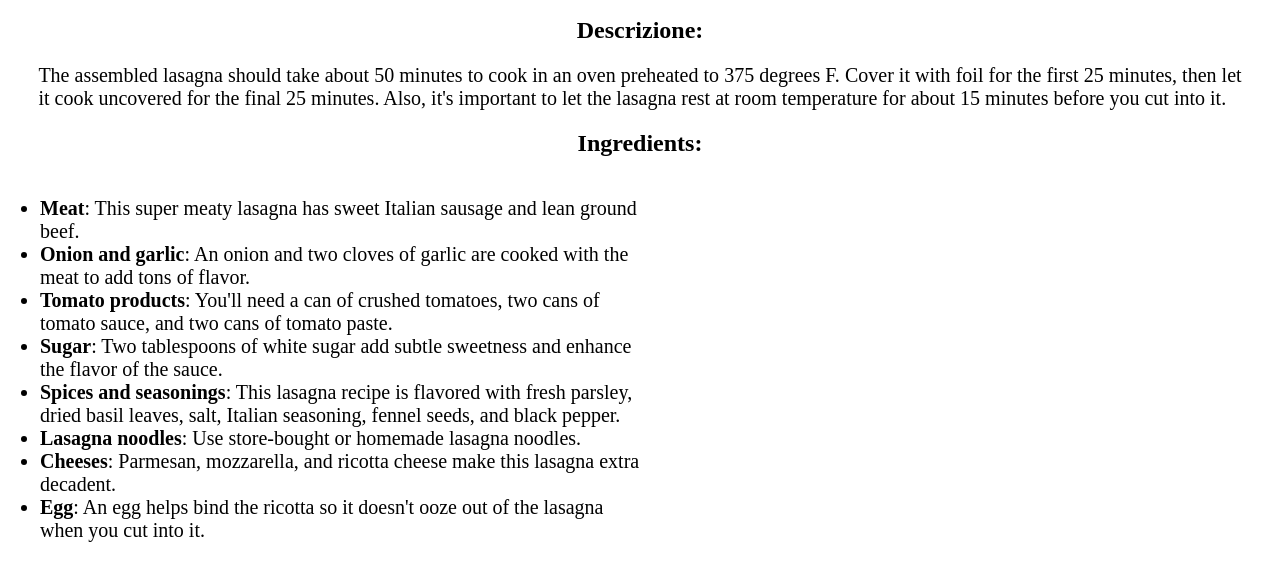
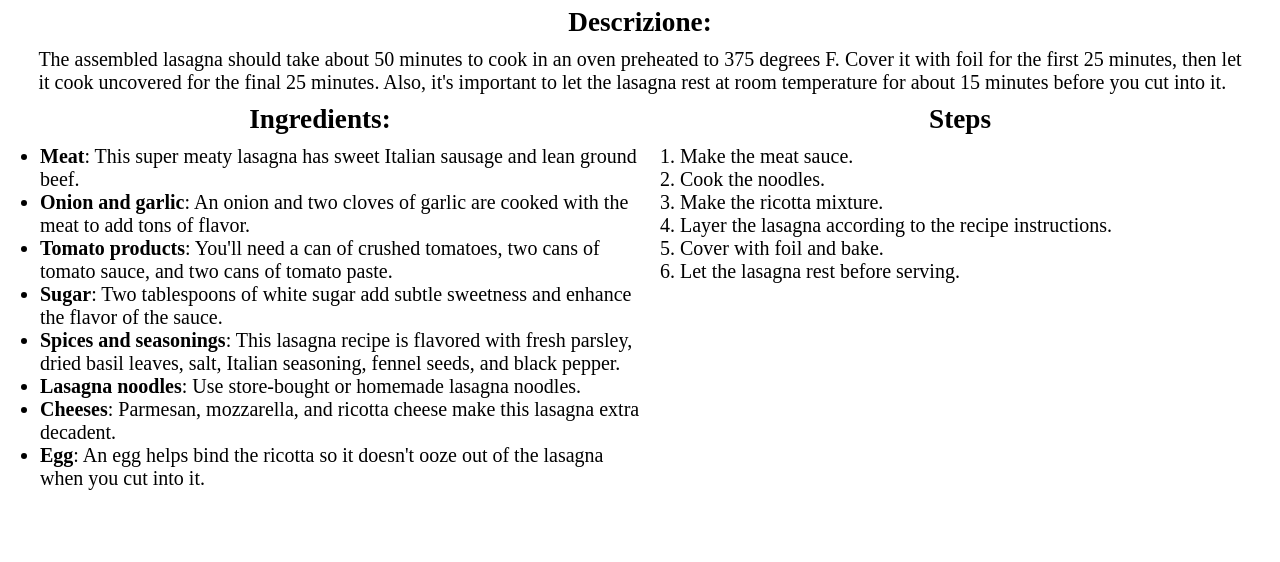
Before and after one commit to Alfoso-Max/odin-recipes, a plain HTML site: page recipes/lasagna.html in a window 1280 px wide. Shown: the part 403-965 px from the top of the page. After the commit the page ends 893 px from the top, so only its background shows below. Drawn offline with Linux system fonts and the light colour scheme.

Commit message:
Moved style in stylesheets, finished lasagna

```diff
--- a/recipes/lasagna.html
+++ b/recipes/lasagna.html
@@ -4,51 +4,7 @@
     <title>Frank</title>
     <meta charset="UTF-8">
     <meta name="viewport" content="width=device-width, initial-scale=1.0">
-    <style>
-      body {
-        margin: 0;
-        display: flex;
-        flex-direction: column;
-        justify-content: center;
-        align-items: center;
-        flex-wrap: wrap;
-        padding: 0;
-      }
-
-      h2{
-        align-self: flex-start;
-        text-align: center;
-        width: 100%;
-      }
-      * {
-        box-sizing: border-box  ;
-      }
-
-      img {
-        width: 40%;
-        height: 40vmin;
-      }
-
-      p {
-        margin: 0 3%;
-        text-align: justify;
-        font-size: 1.25rem;
-      }
-
-      div {
-        display: flex;
-        flex-direction: column;
-        width: 100%;
-        font-size: 1.25rem;
-        margin: 0;
-      }
-
-      span {
-        font-weight: bold;
-      }
-
-
-    </style>
+    <link rel="stylesheet" href="../stylesheets/style.css">
   </head>
 
 
@@ -65,7 +21,7 @@
 
     </div>
 
-    <h2>Ingredients:</h2>
+    <div><h2>Ingredients:</h2><h2>Steps</h2></div>
     <div style="padding: 0;">
     <div style="width:50%;">
       <ul>
@@ -79,6 +35,18 @@
         <li><span>Egg</span>: An egg helps bind the ricotta so it doesn't ooze out of the lasagna when you cut into it.</li>
       </ul>
     </div>
+    <div style="width: 50%;">
+      <ol>
+        <li>Make the meat sauce.</li>
+        <li>Cook the noodles.</li>
+        <li>Make the ricotta mixture.</li>
+        <li>Layer the lasagna according to the recipe instructions.</li>
+        <li>Cover with foil and bake.</li>
+        <li>Let the lasagna rest before serving.</li>
+      </ol>
+    </div>
+
+
 
     </div>
   </body>
--- /dev/null
+++ b/stylesheets/style.css
@@ -0,0 +1,51 @@
+body {
+  display: flex;
+  flex-direction: column;
+  justify-content: center;
+  align-items: center;
+  flex-wrap: wrap;
+  padding: 0;
+}
+
+h2{
+  align-self: flex-start;
+  text-align: center;
+  width: 100%;
+  font-size: 1.7rem;
+  margin: 10px 0;
+}
+
+div > h2 {
+  width: 50%;
+}
+
+ul, ol, body, div {
+  margin: 0;
+}
+
+* {
+  box-sizing: border-box;
+}
+
+img {
+  width: 40%;
+  height: 40vmin;
+}
+
+p {
+  margin: 0 3%;
+  text-align: justify;
+}
+
+div {
+  display: flex;
+  width: 100%;
+}
+
+li, p {
+  font-size: 1.25rem;
+}
+
+span {
+  font-weight: bold;
+}
```
